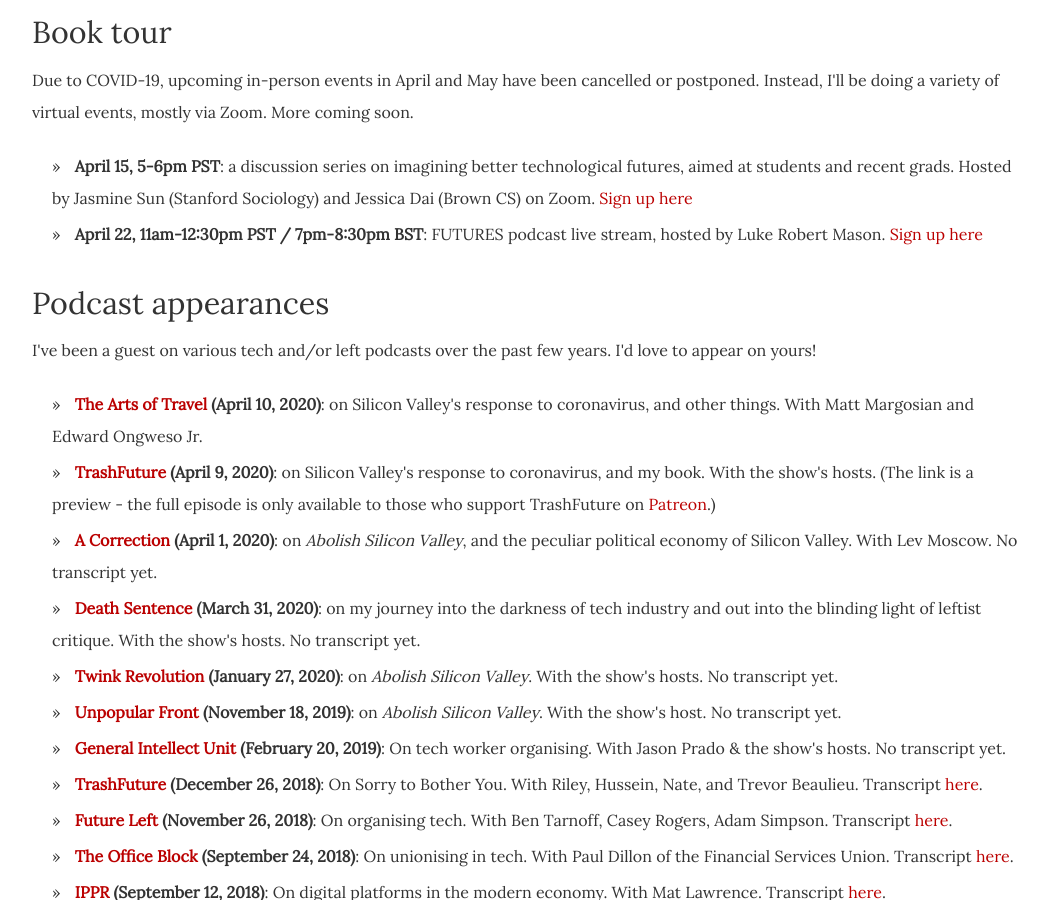
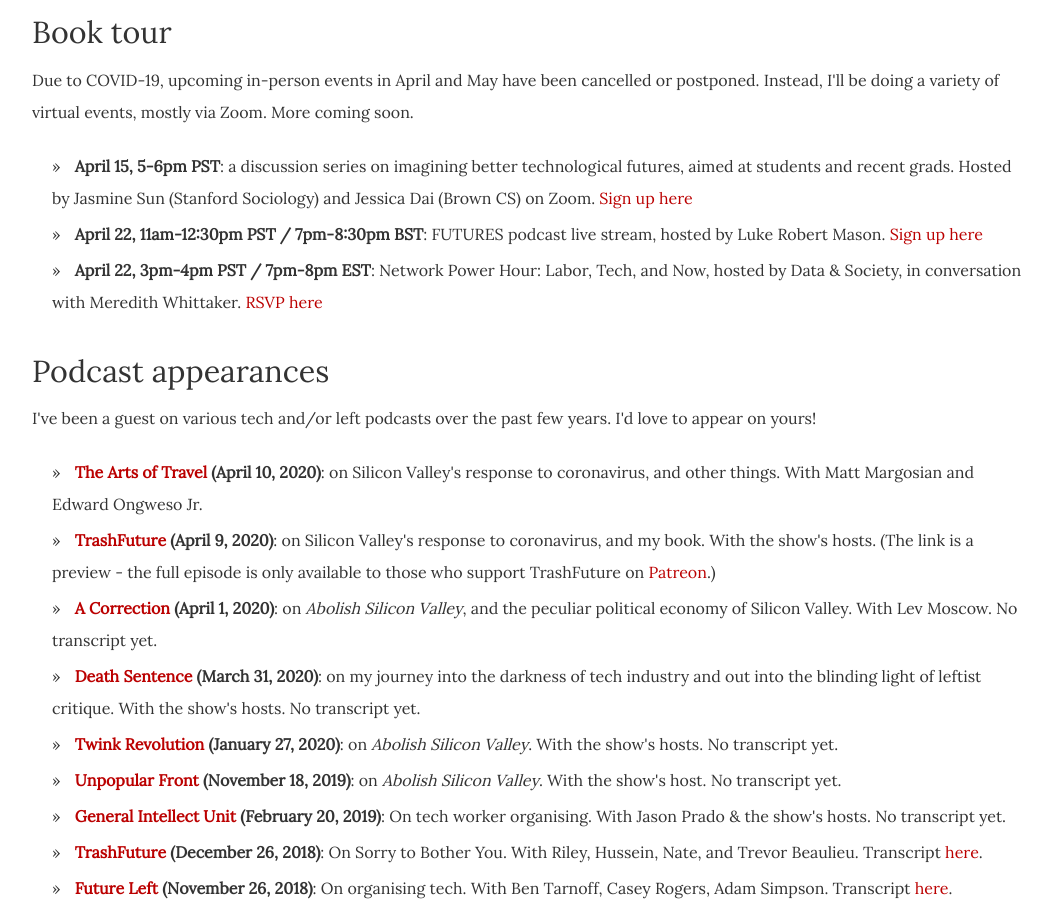
Before and after one commit to dellsystem/dellsystem.github.io, a Jekyll site: the page built from speaking/index.html, in a window 1280 px wide and 900 px high, scrolled down 330 px. Shown: the whole window, without its empty margins (108-1159 px from the left). Built offline with Jekyll 4.4.1, drawn with Linux system fonts in a browser that asks for light colours.

Commit message:
Add data & society event to upcoming section

```diff
--- a/_includes/upcoming.html
+++ b/_includes/upcoming.html
@@ -1,4 +1,5 @@
 <ul>
     <li><strong>April 15, 5-6pm PST</strong>: a discussion series on imagining better technological futures, aimed at students and recent grads. Hosted by Jasmine Sun (Stanford Sociology) and Jessica Dai (Brown CS) on Zoom. <a href="https://www.eventbrite.com/e/reboot-april-discussion-series-registration-100594843886">Sign up here</a></li>
     <li><strong>April 22, 11am-12:30pm PST / 7pm-8:30pm BST</strong>: FUTURES podcast live stream, hosted by Luke Robert Mason. <a href="https://futurespodcast.net/events/fplive-abolishsiliconvalley">Sign up here</a></li>
+    <li><strong>April 22, 3pm-4pm PST / 7pm-8pm EST</strong>: Network Power Hour: Labor, Tech, and Now, hosted by Data & Society, in conversation with Meredith Whittaker. <a href="https://www.eventbrite.com/e/network-power-hour-labor-tech-and-now-special-guests-wendy-liu-meredith-whittaker-and-brian-callaci-tickets-101677935442">RSVP here</a></li>
 </ul>
```
